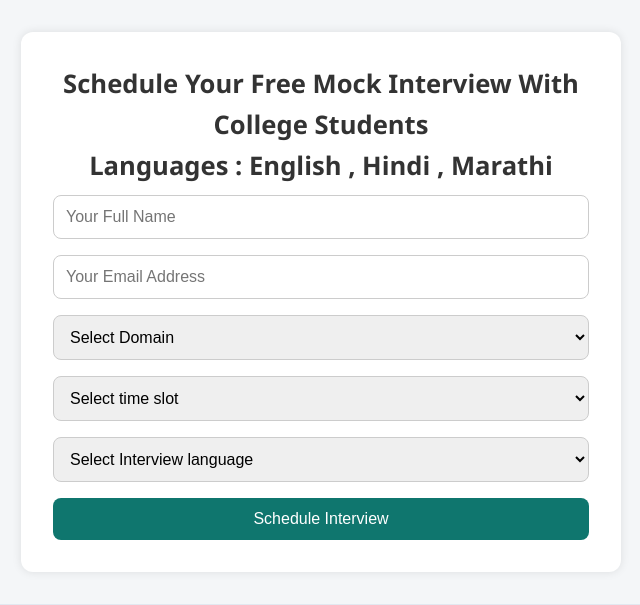
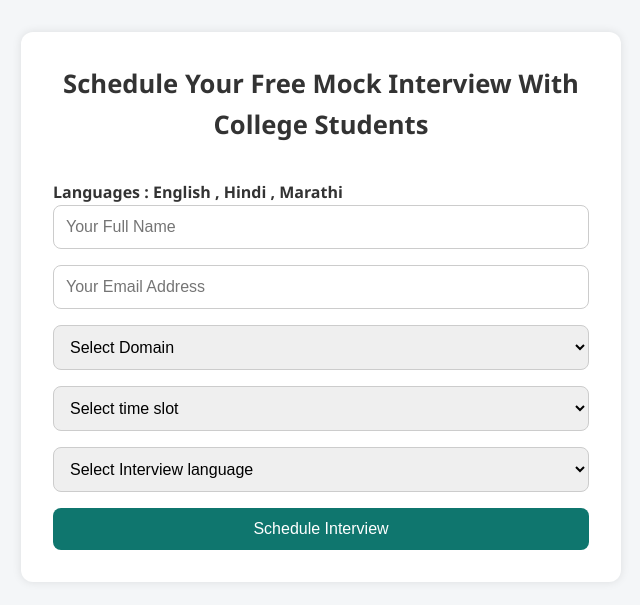
Before and after one commit to Ask1012/MockMate, a Flask app: page / in a window 1280 px wide. Shown: the part 78-683 px from the top of the page, without its empty margins (319-959 px from the left). Run offline with Flask 3, Linux system fonts and the light colour scheme.

Commit message:
Update index.html

```diff
--- a/templates/index.html
+++ b/templates/index.html
@@ -21,7 +21,7 @@
 
     <!-- Main Content -->
     <div class="form-container">
-        <h2>Schedule Your Free Mock Interview With College Students <br>  Languages : English , Hindi , Marathi</h2>
+        <h2>Schedule Your Free Mock Interview With College Students </h2> <br> <h4> Languages : English , Hindi , Marathi </h4>
         {% if message %}
         <p class="success">{{ message }}</p>
         {% endif %}
@@ -48,9 +48,7 @@
                 <option value="Marathi">Marathi</option>
             </select><br><button type="submit">Schedule Interview</button>
         </form>
-        {% if message %}
-        <p class="success">{{ message }}</p>
-        {% endif %}
+
     </div>
 
     <footer class="site-footer">
```
